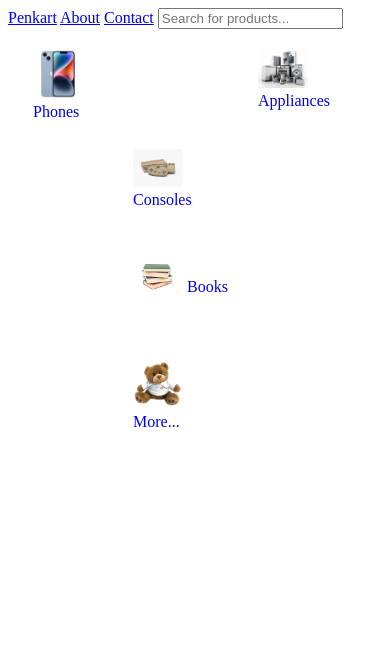
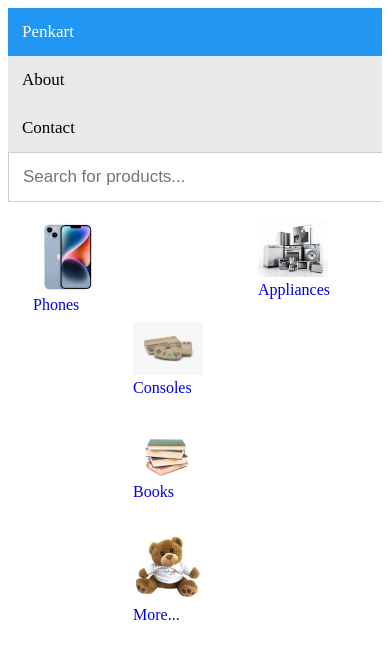
Before and after one commit to banjoboss73/server-side, a plain HTML site: page index.html in a window 390 px wide. Drawn offline with Linux system fonts and the light colour scheme.

Commit message:
nav-bar edits

```diff
--- a/index.css
+++ b/index.css
@@ -32,5 +32,59 @@ h1 {margin-left: 50px;}
 
 img {
     height: auto;
-    width: 50px;
+    width: 70px;
 }
+
+/* Add a black background color to the top navigation bar */
+.topnav {
+    overflow: hidden;
+    background-color: #e9e9e9;
+  }
+
+  /* Style the links inside the navigation bar */
+  .topnav a {
+    float: left;
+    display: block;
+    color: black;
+    text-align: center;
+    padding: 14px 16px;
+    text-decoration: none;
+    font-size: 17px;
+  }
+
+  /* Change the color of links on hover */
+  .topnav a:hover {
+    background-color: #ddd;
+    color: black;
+  }
+
+  /* Style the "active" element to highlight the current page */
+  .topnav a.active {
+    background-color: #2196F3;
+    color: white;
+  }
+
+  /* Style the search box inside the navigation bar */
+  .topnav input[type=text] {
+    float: right;
+    padding: 6px;
+    border: none;
+    margin-top: 8px;
+    margin-right: 16px;
+    font-size: 17px;
+  }
+
+  /* When the screen is less than 600px wide, stack the links and the search field vertically instead of horizontally */
+  @media screen and (max-width: 600px) {
+    .topnav a, .topnav input[type=text] {
+      float: none;
+      display: block;
+      text-align: left;
+      width: 100%;
+      margin: 0;
+      padding: 14px;
+    }
+    .topnav input[type=text] {
+      border: 1px solid #ccc;
+    }
+  }
```
